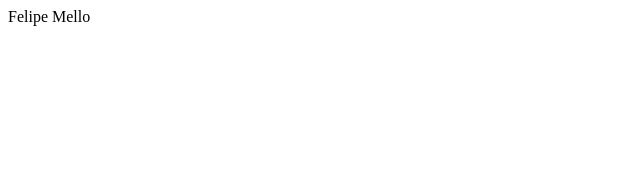
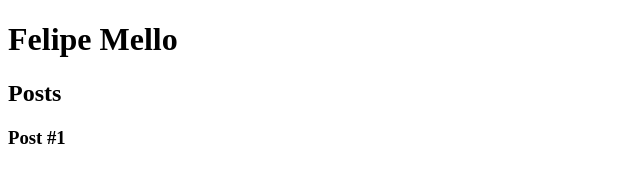
Before and after one commit to iyeskett/dio-desafio-github, a plain HTML site: page Introdução a criação de websites com HTML5 e CSS3/index.html in a window 1280 px wide. Shown: the whole page, without its empty margins (0-640 px from the left). Drawn offline with Linux system fonts and the light colour scheme.

Commit message:
Usos de semânticas

```diff
--- a/Introdução a criação de websites com HTML5 e CSS3/index.html
+++ b/Introdução a criação de websites com HTML5 e CSS3/index.html
@@ -5,6 +5,19 @@
         <title>Felipe Mello</title>
     </head>
     <body>
-        Felipe Mello
+        <header>
+            <h1>Felipe Mello</h1>
+        </header>
+        <section>
+            <header>
+                <h2>Posts</h2>
+            </header>
+            <article>
+                <header>
+                    <h3>Post #1</h3>
+                </header>
+            </article>
+        </section>
+        <footer></footer>
     </body>
 </html>
```
Also changed, not shown: 1 other file.
